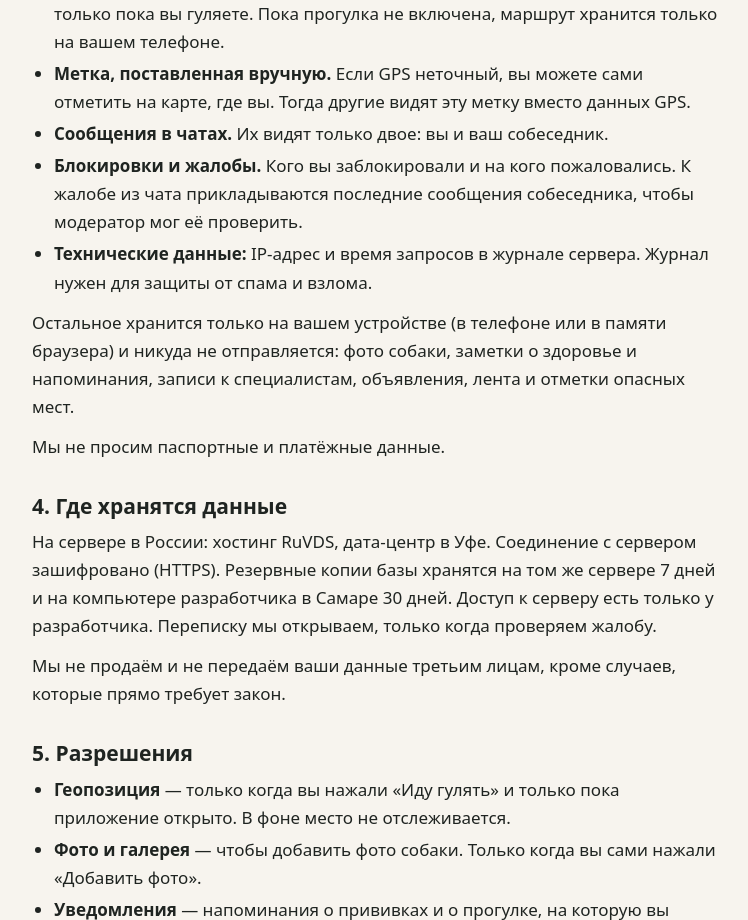
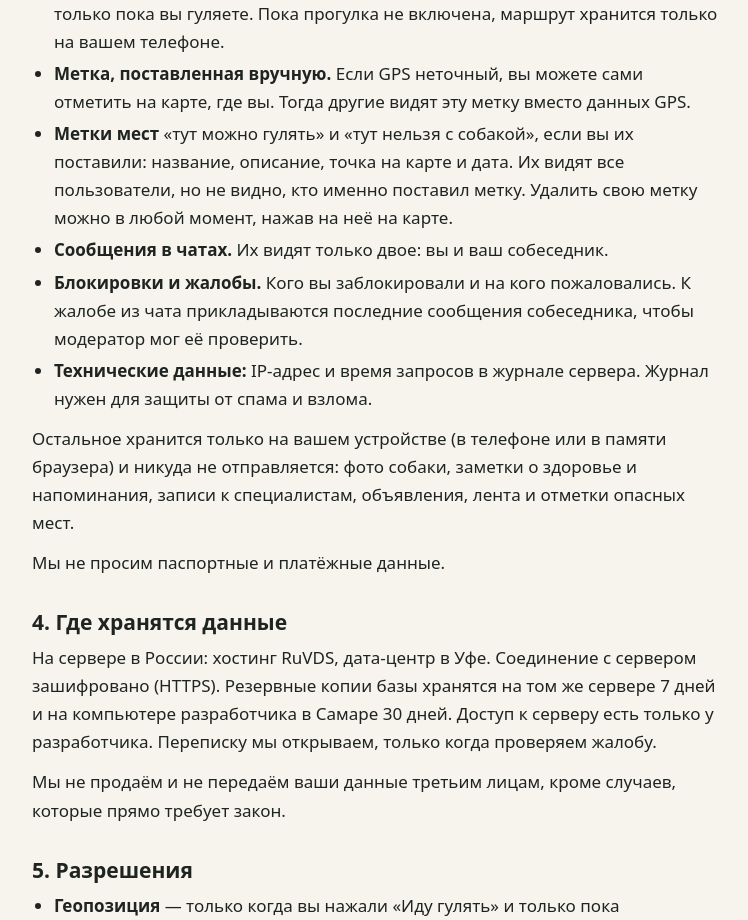
Before and after one commit to evgeniykorobach-eng/gulyaem, a plain HTML site: page privacy-app.html in a window 1280 px wide. Shown: the part 1372-2292 px from the top of the page, without its empty margins (264-1012 px from the left). Drawn offline with Linux system fonts and the light colour scheme.

Commit message:
Политика: метки мест «можно / нельзя с собакой»
Co-Authored-By: Claude Opus 5.5 <noreply@anthropic.com>

```diff
--- a/privacy-app.html
+++ b/privacy-app.html
@@ -75,6 +75,8 @@ li { margin-bottom: 4px; }
     <li><b>Маршрут прогулки</b>, если вы сами нарисовали его на карте. Другие видят его, только пока вы гуляете.
     Пока прогулка не включена, маршрут хранится только на вашем телефоне.</li>
     <li><b>Метка, поставленная вручную.</b> Если GPS неточный, вы можете сами отметить на карте, где вы. Тогда другие видят эту метку вместо данных GPS.</li>
+    <li><b>Метки мест</b> «тут можно гулять» и «тут нельзя с собакой», если вы их поставили: название, описание, точка на карте и дата.
+    Их видят все пользователи, но не видно, кто именно поставил метку. Удалить свою метку можно в любой момент, нажав на неё на карте.</li>
     <li><b>Сообщения в чатах.</b> Их видят только двое: вы и ваш собеседник.</li>
     <li><b>Блокировки и жалобы.</b> Кого вы заблокировали и на кого пожаловались. К жалобе из чата прикладываются
     последние сообщения собеседника, чтобы модератор мог её проверить.</li>
```
